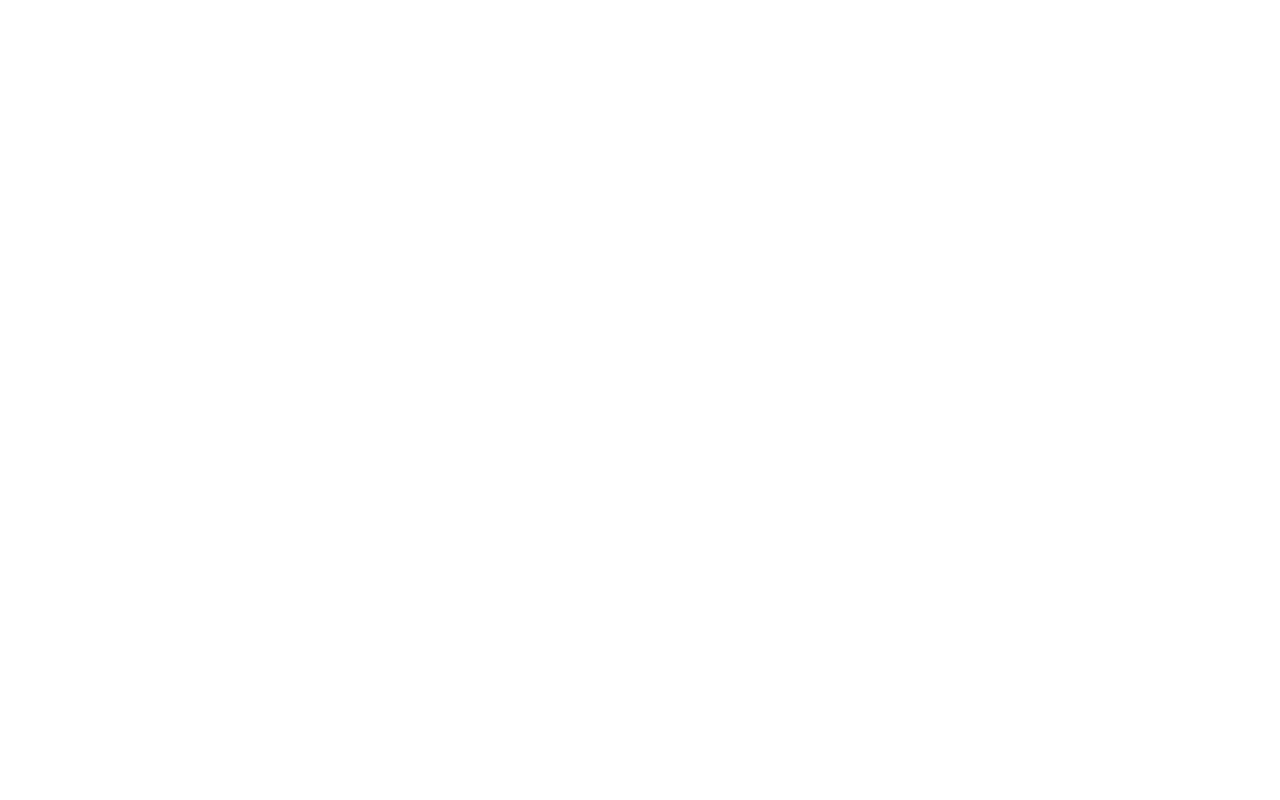
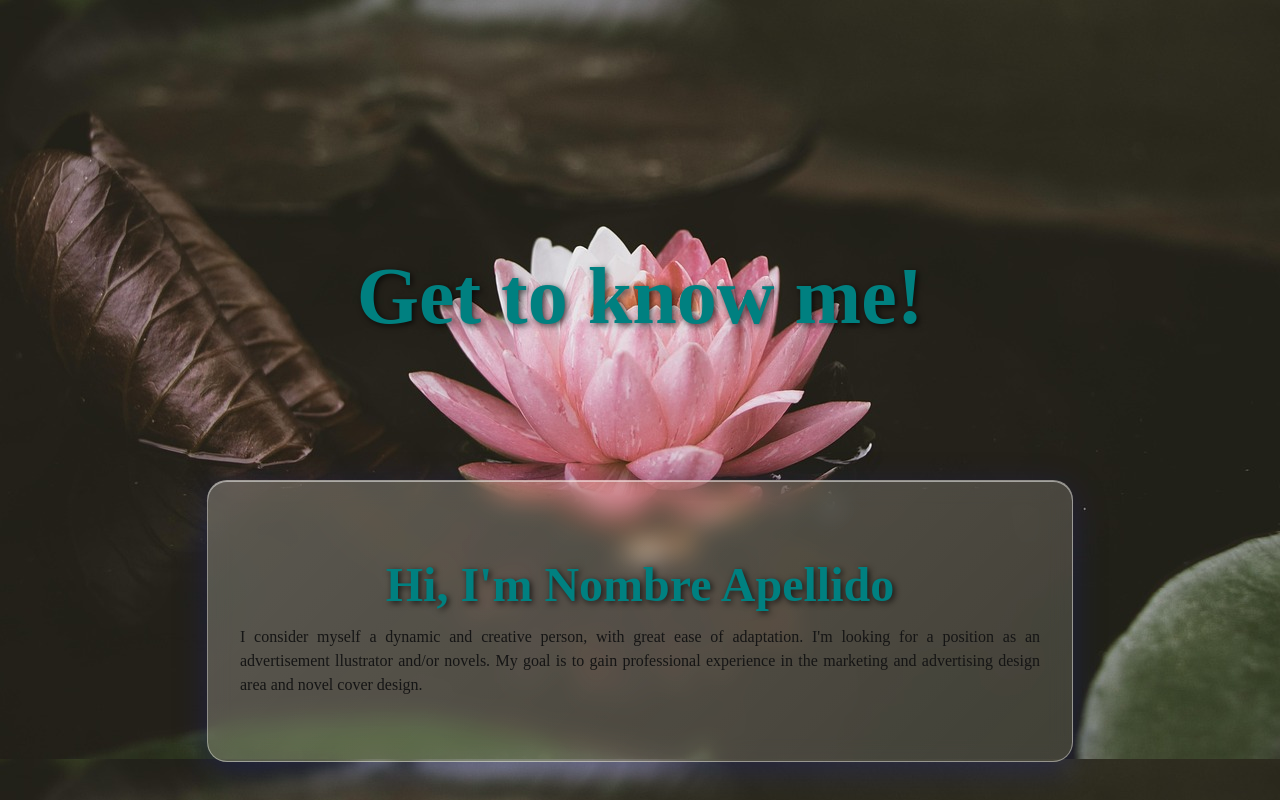
Before and after one commit to morganaruiz/proyectoweb, a website: page portfolio/index.html in a window 1280 px wide. Drawn offline with nearby package versions, Linux system fonts and the light colour scheme.

Commit message:
fase 4 portfolio

```diff
--- a/assets/css/portfolio.css
+++ b/assets/css/portfolio.css
@@ -1,3 +1,8 @@
+@font-face {
+  font-family: "Black Castle";
+  src: url("/assets/fonts/BlackCastleMF.woff2");
+}
+
 html {
   font-size: 16px;
   line-height: 1.6;
@@ -6,7 +11,165 @@ html {
 
 body {
   font-family: "Arial", sans-serif;
-  background-color: wheat;
+  background-image: url("/assets/img/lotus-7491929_1280.jpg");
   margin: 0;
   padding: 0;
+  font-size: 1.5rem;
+  color: black;
+  line-height: 1;
+  min-height: var(--viewport-height);
+  min-width: 320px;
+  overflow-x: hidden;
+  word-wrap: break-word;
 }
+
+.cover {
+  display: flex;
+  flex-direction: column; /* Stack children vertically so h2 appears below h1 */
+  justify-content: center;
+  align-items: center;
+  gap: 0.1rem; /* small space between stacked elements - very short */
+  height: 50vh;
+  width: 100%;
+  background-color: transparent;
+  background-size: cover;
+  margin-top: 5rem;
+}
+
+h1 {
+  font-family: "Aston Script";
+  font-size: 5rem;
+  color: teal;
+  line-height: 1; /* reduce internal leading */
+  margin: 0; /* override default browser margin */
+  text-shadow: 2px 2px 6px rgba(0, 0, 0, 0.7);
+}
+/* Specific narrower spacing for cover headings.
+he tenido problemas para reducir la distancia entre
+el h1 y el h2, así que en la clase de cover he puesto
+gap: 0.1rem, en el h1 y h2 he puesto margin: 0 y
+line-height: 1, he añadido una sub clase llamada .cover h1 y h2
+y he indicado margin: 0. ahora añadiré el media query. */
+.cover h1,
+.cover h2 {
+  margin: 2rem 0 0 0; /* ensure headings inside cover have zero margin */
+}
+h2 {
+  font-family: "garamond-italic";
+  text-align: left;
+  font-size: 3rem;
+  color: teal;
+  margin: 2rem 0 0 0; /* top margin to separate from h1 */
+  line-height: 1;
+  text-shadow: 2px 2px 6px rgba(0, 0, 0, 0.7);
+}
+
+/* Title/subtitle classes used in HTML */
+.title {
+  margin: 0 2rem 0 0;
+}
+.subtitle {
+  margin: 2rem 0 0 0;
+}
+
+.contendor {
+  display: flex;
+  gap: 20px;
+  max-width: 1200px;
+  margin: 0 auto;
+  padding: 1rem;
+}
+
+.texto-intro {
+  flex: 0 0 70%;
+  font-family: "garamond-italic";
+  text-align: justify;
+  font-size: 1rem;
+  line-height: 1.5;
+  color: #151515;
+}
+/* no conseguia poner el texto de h1 y h2
+dentro de la tarjeta de glassmorfismo,
+directamente no aparecía la tarjeta de glassmorfismo.
+La razón por la que la tarjeta no se apreciaba:
+la clase .glass-card solo tenía reglas de
+border/radius/backdrop-filter, sin padding
+ni anchura visible, por lo que la tarjeta era
+casi invisible sobre el fondo (además backdrop-filter
+no es suficiente en navegadores sin soporte).
+Para solucionarlo añadí:
+Padding interior, anchura y centramiento (display:flex y width clamp),:
+.glass-card { display:flex; flex-direction: column;
+align-items:center; padding:1.25rem 2rem; width: clamp(...); margin:0 auto; }
+Fondo parcialmente opaco para que se perciba sobre la imagen:
+background: rgba(255,255,255,0.18);
+z-index:1 y position: relative para asegurar que
+la tarjeta esté por encima de elementos de fondo.
+Forcé el color y centrado del texto dentro de la
+tarjeta: .glass-card .title, .glass-card .subtitle { color: #fff; text-align:center; }
+Añadí media-query para que en pantallas pequeñas la
+tarjeta siga siendo legible. */
+.glass-card {
+  /* Fondo semi-transparente - permite ver a través. Añadimos padding y ancho.
+     Agregamos z-index y posicion para asegurar que el contenedor quede sobre el fondo. */
+  background: linear-gradient(
+    135deg,
+    rgba(255, 255, 255, 0.25) 0%,
+    rgba(255, 255, 255, 0.15) 100%
+  );
+  border: 2px solid rgba(255, 255, 255, 0.4);
+  border-radius: 20px; /* ligero fondo para que la tarjeta sea visible */
+  display: flex;
+  flex-direction: column;
+  align-items: center;
+  justify-content: center;
+  padding: 3rem 2rem; /* espacio interior para que el texto no toque los bordes */
+  width: clamp(220px, 80%, 800px);
+  max-width: 90%;
+  margin: 0 auto; /* centra horizontalmente en la cover */
+  position: relative;
+  z-index: 1;
+
+  /* ¡LA MAGIA DEL GLASSMORPHISM! */
+  backdrop-filter: blur(12px) saturate(150%);
+  -webkit-backdrop-filter: blur(12px) saturate(150%);
+
+  /* Borde sutil añade definición */
+  border: 1px solid rgba(255, 255, 255, 0.4);
+
+  /* Esquinas redondeadas modernas */
+  border-radius: 20px;
+
+  /* Profundidad con sombra interna y externa */
+  box-shadow:
+    0 8px 32px 0 rgba(31, 38, 135, 0.37),
+    inset 0 1px 0 0 rgba(255, 255, 255, 0.5);
+  /* Asegura contraste adicional en navegadores sin backdrop-filter.
+  La propiedad CSS backdrop-filter le permite aplicar efectos gráficos
+  como desenfoque o cambio de color al área detrás de un elemento.
+  Debido a que se aplica a todo lo que hay detrás del elemento,
+  para ver el efecto debe hacer que el elemento o su fondo sean
+  al menos parcialmente transparentes*/
+  backdrop-filter: blur(12px) saturate(150%);
+  -webkit-backdrop-filter: blur(12px) saturate(150%);
+}
+
+/* Forzar color y centrado de los títulos dentro de la tarjeta */
+.glass-card .subtitle {
+  color: teal; /* o poner el color que prefieras */
+  text-align: left;
+}
+
+/* Si quieres la tarjeta más visible en dispositivos pequeños */
+@media (max-width: 420px) {
+  .glass-card {
+    padding: 1rem 1.25rem;
+    width: 94%;
+  }
+  .glass-card .title {
+    font-size: clamp(1.6rem, 5.2vw, 2.25rem);
+  }
+  .glass-card .subtitle {
+    font-size: clamp(1rem, 3.5vw, 1.5rem);
+  }
+}
--- a/portfolio/index.html
+++ b/portfolio/index.html
@@ -37,41 +37,36 @@
     />
     <meta
       property="og:description"
-      content="Portafolio mostrando proyectos Bootstrap responsivos y habilidades de desarrollo web moderno."
+      content="Portfolio mostrando proyectos Bootstrap responsivos y habilidades de desarrollo web moderno."
     />
     <meta
       property="og:image"
-      content="https://johndoe-portfolio.com/assets/images/og-image.jpg"
+      content="https://nombre-apellido-portfolio.com/assets/images/og-image.jpg"
     />
-    <meta property="og:url" content="https://johndoe-portfolio.com" />
+    <meta property="og:url" content="https://nombre-apellido-portfolio.com" />
     <meta property="og:type" content="website" />
 
     <!-- Favicon -->
     <link rel="icon" type="image/x-icon" href="/favicon.ico" />
-
-    <!-- Precarga de recursos críticos -->
-    <link
-      rel="preload"
-      href="https://cdn.jsdelivr.net/npm/bootstrap@5.3.0/dist/css/bootstrap.min.css"
-      as="style"
-    />
-    <link rel="preconnect" href="https://cdn.jsdelivr.net" />
-
-    <!-- Bootstrap CSS  Framework comprehensivo para construir aplicaciones web responsivas y mobile-first.
-     Proporciona una colección comprehensiva de clases CSS, componentes JavaScript, y patrones de diseño
-     que ayudan a los desarrolladores a crear sitios web consistentes y profesionales rápidamente-->
-    <link
-      href="https://cdn.jsdelivr.net/npm/bootstrap@5.3.0/dist/css/bootstrap.min.css"
-      rel="stylesheet"
-    />
 
     <!-- CSS personalizado -->
     <link href="/assets/css/custom.css" rel="stylesheet" />
   </head>
   <body>
     <!-- Tu contenido aquí -->
-
-    <!-- Bootstrap JavaScript -->
-    <script src="https://cdn.jsdelivr.net/npm/bootstrap@5.3.0/dist/js/bootstrap.bundle.min.js"></script>
+    <section class="cover">
+      <h1 class="title">Get to know me!</h1>
+    </section>
+    <section class="contenedor">
+      <div class="glass-card">
+        <h2 class="subtitle">Hi, I'm Nombre Apellido</h2>
+        <p class="texto-intro">
+          I consider myself a dynamic and creative person, with great ease of
+          adaptation. I'm looking for a position as an advertisement llustrator
+          and/or novels. My goal is to gain professional experience in the
+          marketing and advertising design area and novel cover design.
+        </p>
+      </div>
+    </section>
   </body>
 </html>
```
Also changed, not shown: assets/fonts/AnyConv.com__Aston Script.woff2 (added), assets/fonts/BlackCastleMF.woff2 (added), assets/img/lotus-7491929_1280.jpg (added).
